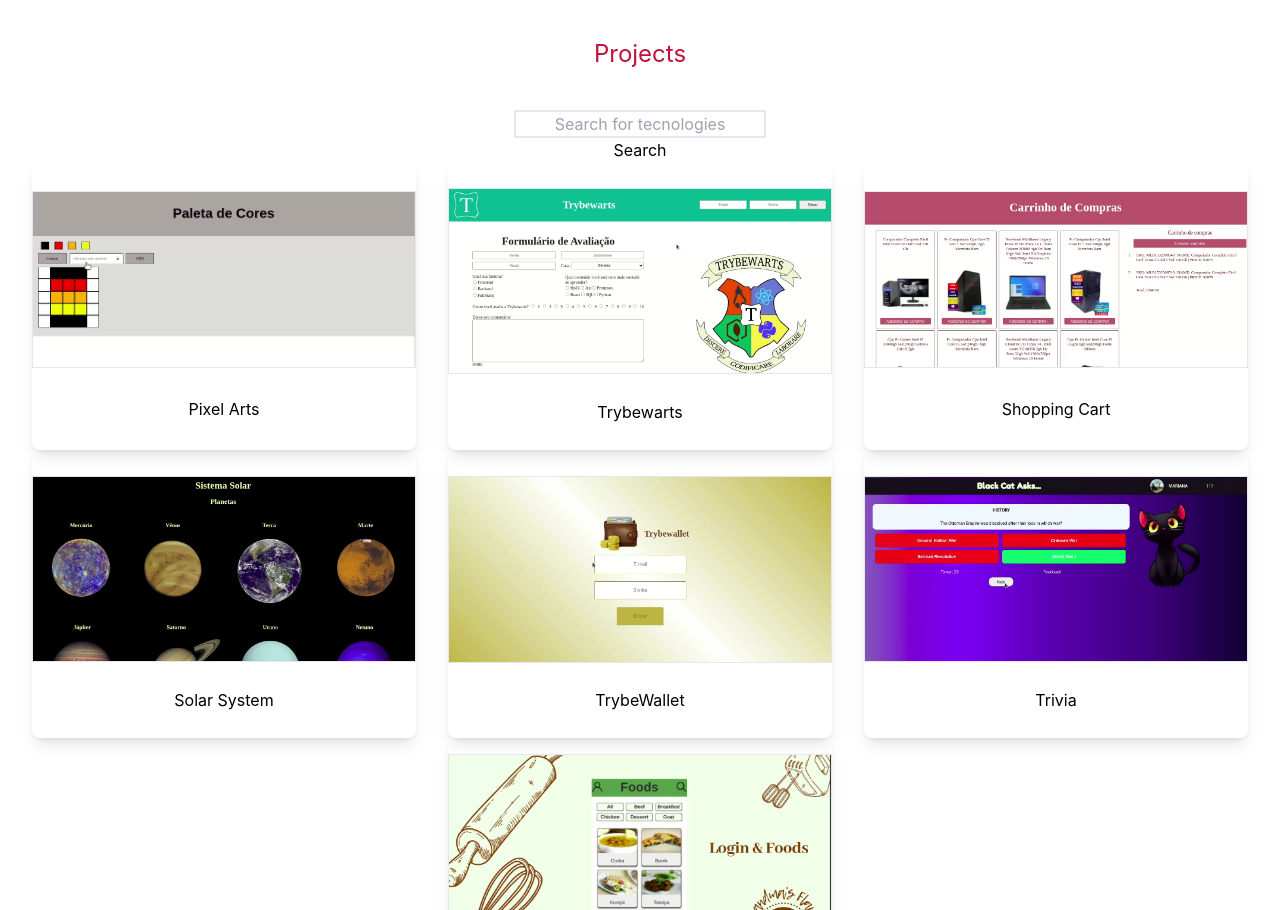
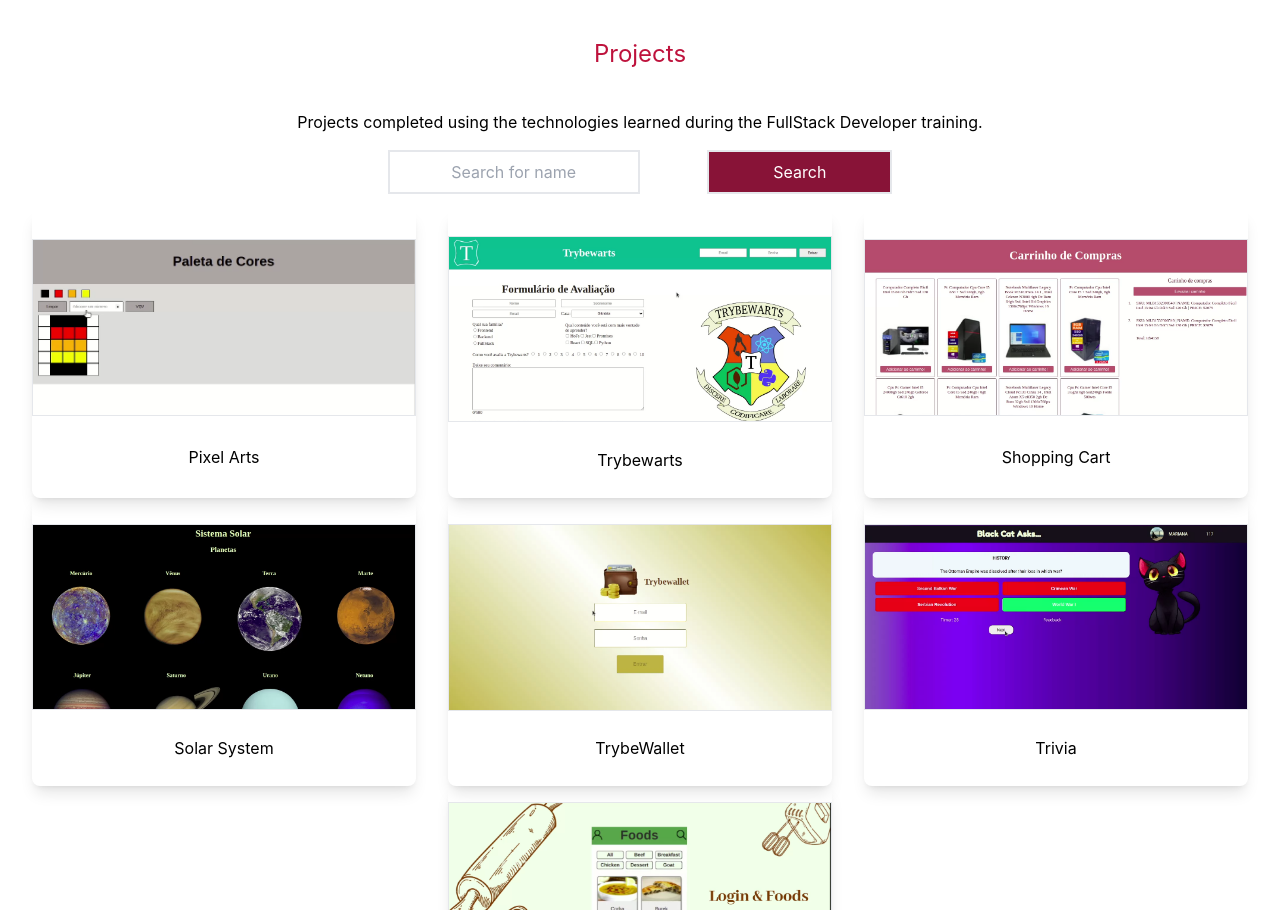
Before and after one commit to marianasaraiva/marianasaraiva.github.io, a React (Create React App) app: page /projects in a window 1280 px wide. Shown: the part 878-1788 px from the top of the page. Built offline with nearby package versions, Linux system fonts and the light colour scheme.

Commit message:
feat: style button and input

```diff
--- a/src/pages/Projects.js
+++ b/src/pages/Projects.js
@@ -8,6 +8,8 @@ function Projects() {
   const [inputState, setInputState] = useState('');
   const [search, setSearch] = useState('');
   const array = ['HTML', 'CSS', 'JavaScript', 'GitHub', 'Jest', 'React', 'Redux', 'Docker', 'MySQL'];
+  // const tecnologies = dataProjects.map((tech) => tech.tecnologies)
+  // .filter((technology, index) => technology[index].includes(search));
   return (
     <div>
       <Header />
@@ -24,18 +26,23 @@ function Projects() {
 
       <ProjectStyle>
         <h2 class="mb-10 text-2xl text-rose-700">Projects</h2>
+        <p>
+          Projects completed using the technologies learned during the FullStack Developer training.</p>
+        <div class="flex items-center w-2/4 justify-evenly">
           <input
-          class="border-2 text-center"
-          placeholder="Search for tecnologies"
+            class="border-2 text-center py-2"
+            placeholder="Search for name"
             type="text"
             onChange={ ({ target }) => setInputState(target.value) }
           />
           <button
+            class="border-2 px-16 py-2 my-4 bg-rose-900 text-white"
             type="button"
             onClick={() => setSearch(inputState) }
           >
             Search
           </button>
+        </div>
 
         {
           search.length === 0 ?
@@ -52,7 +59,7 @@ function Projects() {
           :
           <FlexCenter>
             {
-              dataProjects.filter((project, index) => project.name.includes(search))
+              dataProjects.filter((project) => project.name.includes(search))
                 .map((proj) => (
                   <CardImageProject>
                     <ImageProjects src={proj.image} alt={proj.name} />
```
Lines whose indentation alone changed are shown as unchanged.
